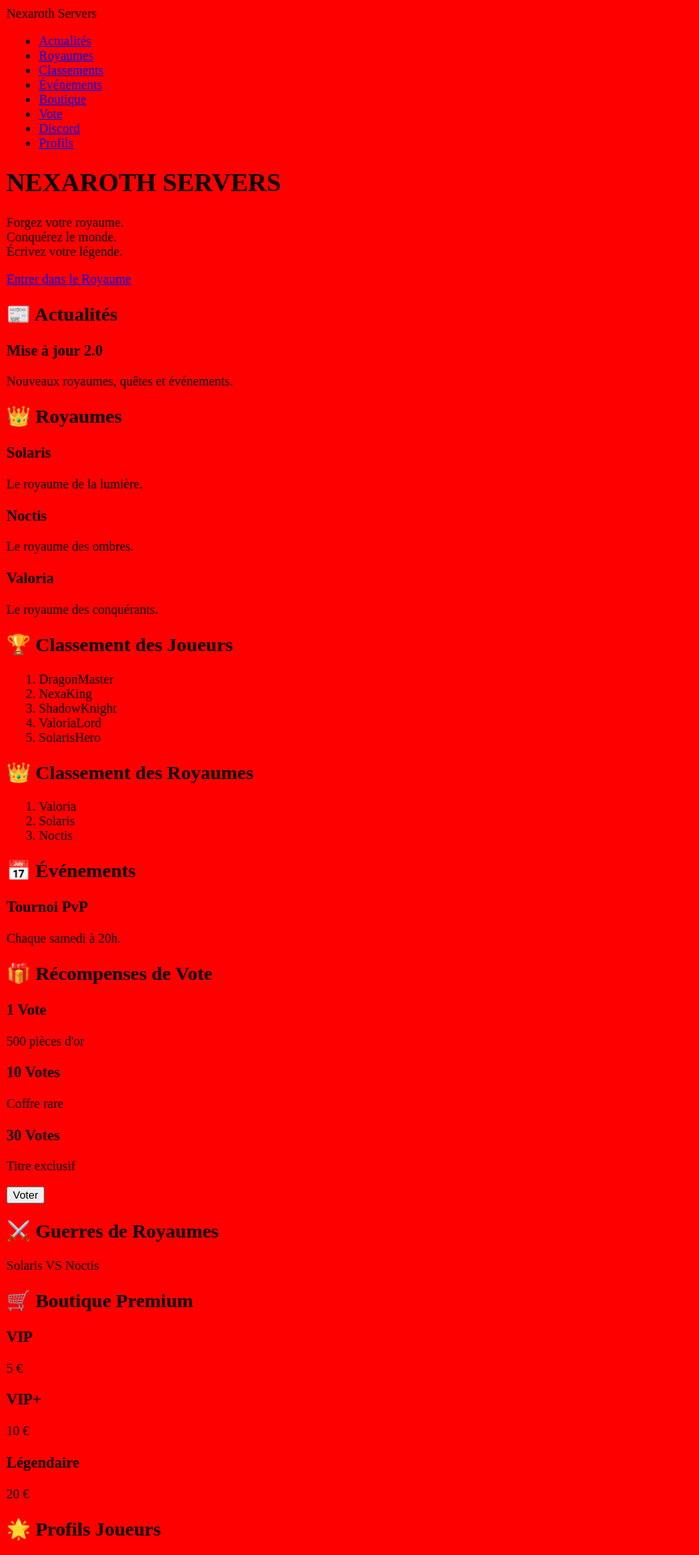
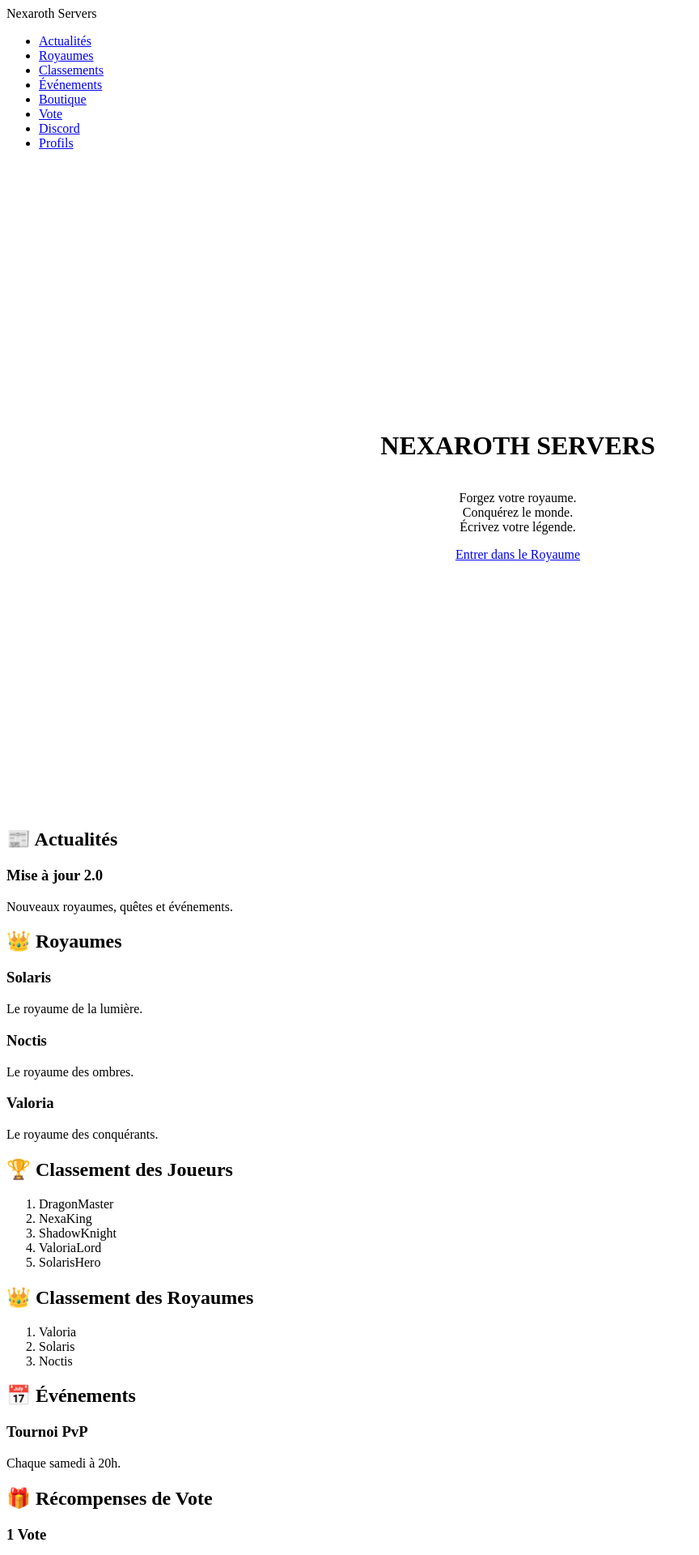
Before and after one commit to Nexaroth-servers/index.html, a PHP site: page / in a window 1280 px wide. Shown: the top 1920 px of the page at 81% size, without its empty margins (0-864 px from the left). Run offline with PHP 8.4, Linux system fonts and the light colour scheme.

Commit message:
Update style.css

```diff
--- a/style.css
+++ b/style.css
@@ -1,3 +1,11 @@
-body{
-    background:red !important;
+header{
+    min-height:100vh;
+    display:flex;
+    flex-direction:column;
+    justify-content:center;
+    align-items:center;
+    text-align:center;
+
+    background:url("./images/nexaroth-bg.png") center center no-repeat;
+    background-size:cover;
 }
```
